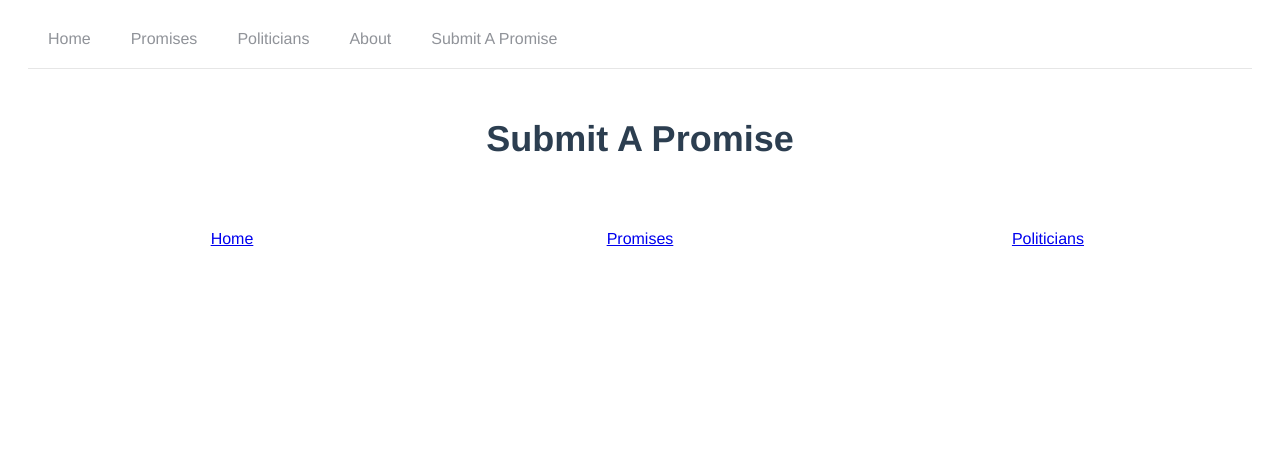
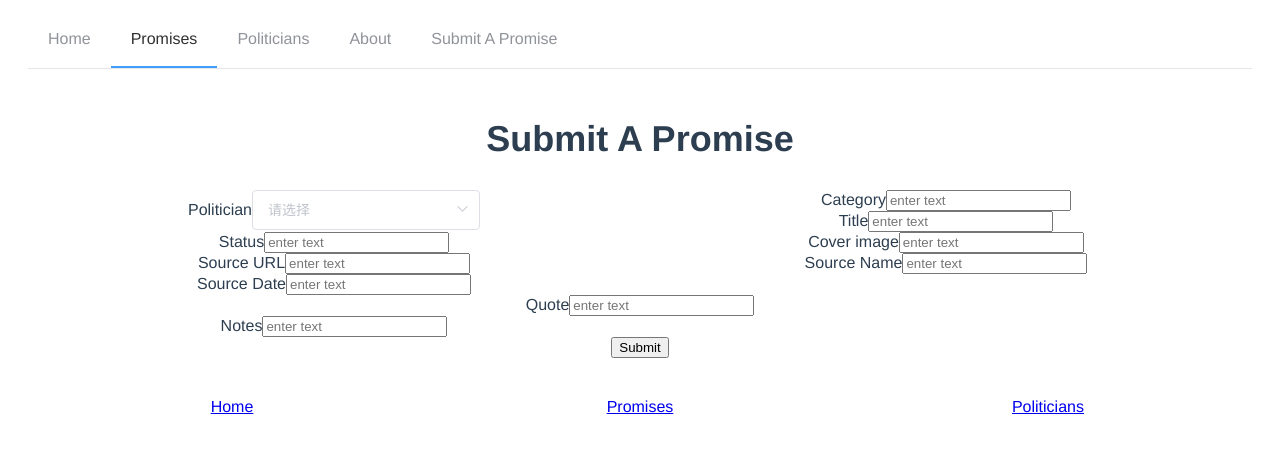
Before and after one commit to openpromisesmy/ui, a Vue app: page /submit in a window 1280 px wide. Shown: the top 452 px of the page. Built offline with nearby package versions, Linux system fonts and the light colour scheme.

Commit message:
politician input

```diff
--- a/src/components/Navbar.vue
+++ b/src/components/Navbar.vue
@@ -1,7 +1,7 @@
 <template>
   <el-header id="navbar">
       <el-menu :default-active="activeIndex" class="el-menu-demo" mode="horizontal" @select="handleSelect">
-        <el-menu-item v-for="(item, index) in navigation" :key="index" v-bind:index="index">
+        <el-menu-item v-for="(item, index) in navigation" :key="index" v-bind:index="String(index)">
           <router-link v-bind:to="item.url">{{ item.text }}</router-link>
         </el-menu-item>
     </el-menu>
--- a/src/components/SubmitPromise.vue
+++ b/src/components/SubmitPromise.vue
@@ -1,11 +1,74 @@
 <template>
   <main class="about">
     <h1 class="title">Submit A Promise</h1>
-    <el-row>
-     <el-col>
+          <form v-on:submit.prevent="onSubmit">
 
-    </el-col>
-    </el-row>
+        <div class="container">
+          <el-row>
+
+            <el-col :xs="24" :sm="12" >
+              <label>Politician</label>
+              <el-select v-model="promise.politician_id">
+                <el-option
+                    default-first-option
+                    v-for="politician in politicians"
+                    :value="politician.id"
+                    :key="politician.id"
+                    :label="politician.name"
+                >
+                </el-option>
+              </el-select>
+            </el-col>
+
+            <el-col :xs="24" :sm="12" >
+              <label>Category</label>
+              <input type="text" placeholder="enter text" v-model="promise.category">
+            </el-col>
+
+            <el-col :xs="24" :sm="12" >
+              <label>Title</label>
+              <input type="text" placeholder="enter text" v-model="promise.title">
+            </el-col>
+
+            <el-col :xs="24" :sm="12" >
+              <label>Status</label>
+              <input type="text" placeholder="enter text" v-model="promise.status">
+            </el-col>
+
+            <el-col :xs="24" :sm="12" >
+              <label>Cover image</label>
+              <input type="text" placeholder="enter text" v-model="promise.cover_image">
+            </el-col>
+
+            <el-col :xs="24" :sm="12" >
+              <label>Source URL</label>
+              <input type="text" placeholder="enter text" v-model="promise.source_url">
+            </el-col>
+
+            <el-col :xs="24" :sm="12" >
+              <label>Source Name</label>
+              <input type="text" placeholder="enter text" v-model="promise.source_name">
+            </el-col>
+
+            <el-col :xs="24" :sm="12" >
+              <label>Source Date</label>
+              <input type="text" placeholder="enter text" v-model="promise.source_date">
+            </el-col>
+
+            <el-col :span="24" >
+              <label>Quote</label>
+              <input type="text" placeholder="enter text" v-model="promise.quote">
+            </el-col>
+
+            <el-col :xs="24" :sm="12" >
+              <label>Notes</label>
+              <input type="text" placeholder="enter text" v-model="promise.notes">
+            </el-col>
+          </el-row>
+        </div>
+
+        <button v-on:click="onSubmit"> Submit </button>
+      </form>
   </main>
 </template>
 
@@ -14,8 +77,27 @@ export default {
   name: 'SubmitPromise',
   data () {
     return {
+        response: '',
+        politicians: require('../assets/politicians.json'), // TODO: replace with actual API call
+        promise: {
+            politician_id: null, // select from database
+            title: null, // string
+            source_url: null, // string
+            source_name: null, // string
+            source_date: null, // date
+            category: null, // string, later: enum from array
+            cover_image: null, // string
+            quote: null, // string
+            notes: null, // string
+            status: null, // enum from array
+        }
+      }
+  },
+  methods: {
+      onSubmit() {
+        console.log('submit!');
+      }
     }
-  }
 }
 </script>
 
```
